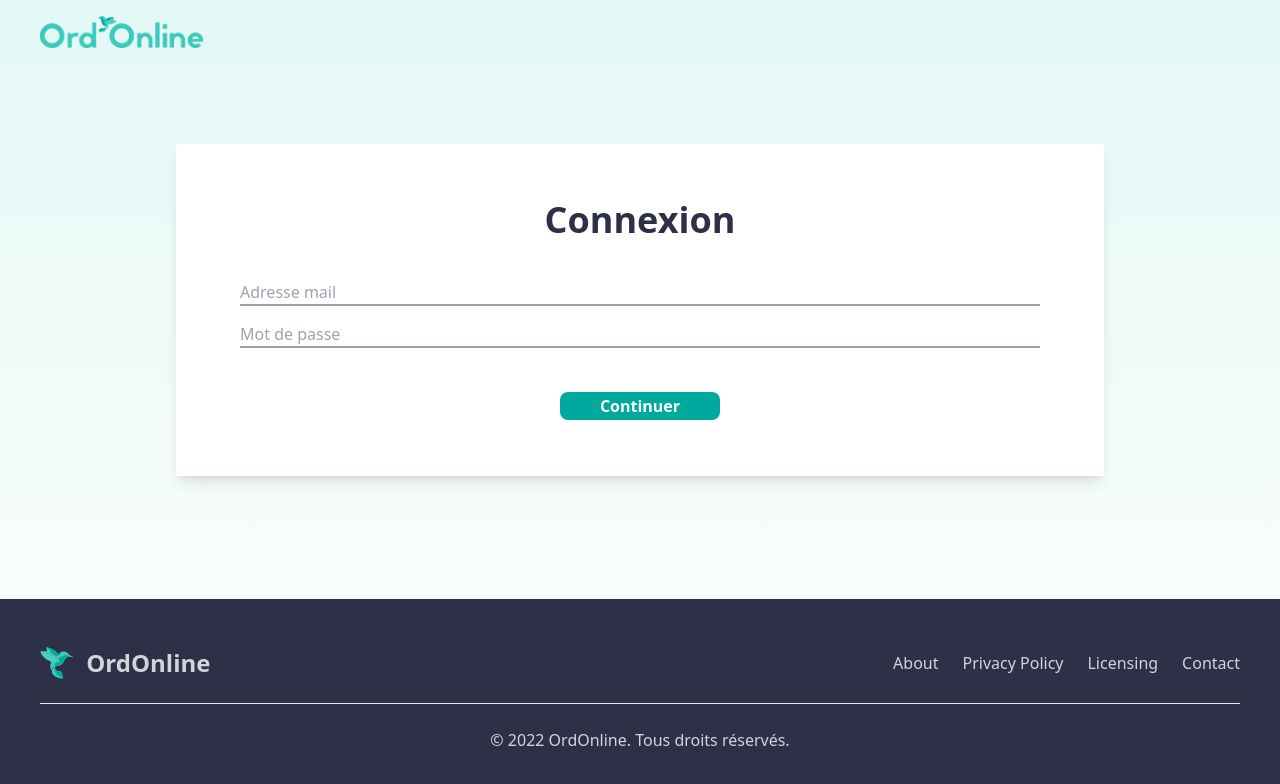
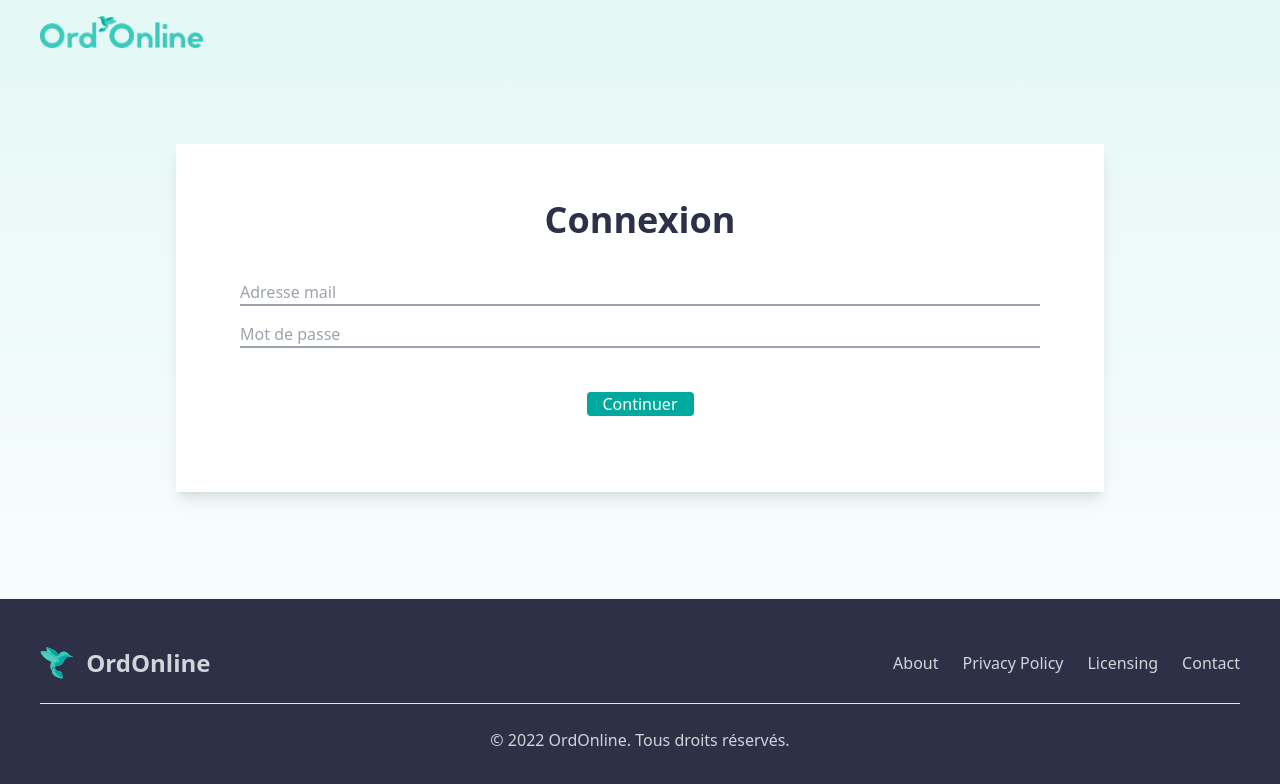
Before and after one commit to AurelDP/OrdOnline, a Vue app in the folder client/: page /login in a window 1280 px wide. Shown: the top 784 px of the page. Built offline with nearby package versions, Linux system fonts and the light colour scheme.

Commit message:
[Feat] move button inside Login form

```diff
--- a/client/src/components/loginPage/LoginForm.vue
+++ b/client/src/components/loginPage/LoginForm.vue
@@ -21,6 +21,11 @@
           :class="{ 'border-ord-red focus:border-ord-red': passwordIsNotValid }"
       />
       <div class="text-ord-red" v-show="passwordIsNotValid">Le mot de passe doit contenir au moins 8 caractères, une majuscule, une minuscule, un chiffre et un caractère spécial.</div>
+    </div>
+    <div class="flex flex-row mt-12 flex-wrap justify-center gap-x-7 gap-y-2">
+      <button class="bg-ord-green-100 hover:bg-ord-green-200 text-white px-4 rounded focus:outline-none focus:shadow-none" type="submit">
+        Continuer
+      </button>
     </div>
   </form>
 </template>
--- a/client/src/views/LoginView.vue
+++ b/client/src/views/LoginView.vue
@@ -3,10 +3,6 @@
     <Navbar/>
     <WhiteBoard
         title="Connexion"
-        :button1="true"
-        :class1="'ord-button-green hover:ord-button-green-hover'"
-        :text1="'Continuer'"
-        :src1="'/'"
     >
       <LoginForm/>
     </WhiteBoard>
```
